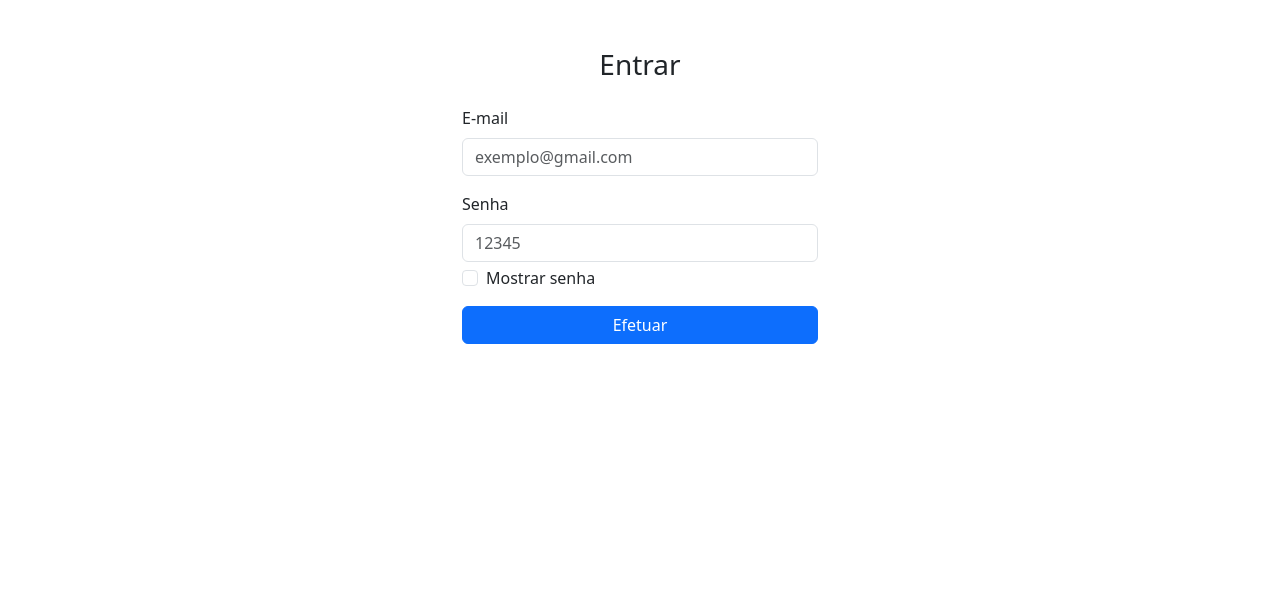
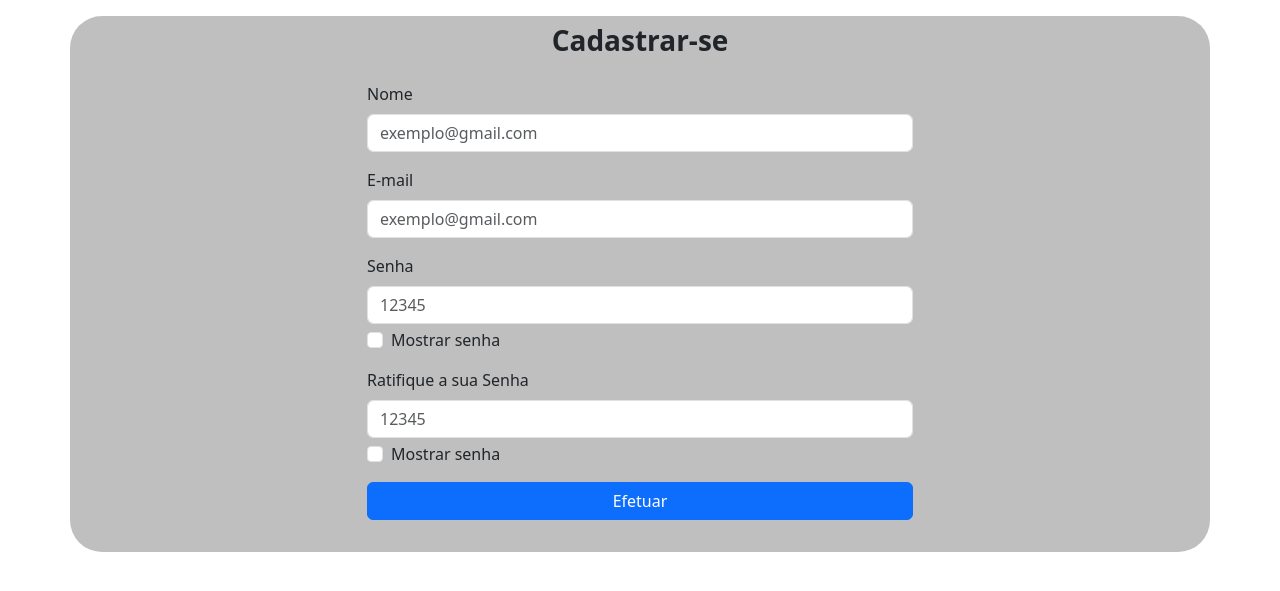
Before and after one commit to pedromigg1313/web_app, a PHP site: page / in a window 1280 px wide. Shown: the top 591 px of the page. Run offline with PHP 8.4, Linux system fonts and the light colour scheme.

Commit message:
Add files via upload

```diff
--- a/conexao_db.php
+++ b/conexao_db.php
@@ -5,12 +5,8 @@ $senha = '';
     $database = 'bd_crud_php';
     $host = 'localhost';
 
-$mysqli = new mysqli($host, $usuario, $senha, $database);
+    $mysqli = new mysqli($usuario, $senha, $database, $host);
 
     if($mysqli->connect_errno) {
         die("Falha ao conectar ao MySQL: " . $mysqli->connect_error);
 }
-
-
-
-?>
--- a/entrar.php
+++ b/entrar.php
@@ -12,7 +12,7 @@
     <div class="container d-flex align-items-center justify-content-center vh-100">
         <div class="card p-2">
             <h3 class="mb-4 text-center"><i class="bi bi-door-open-fill"></i>Entrar</h3>
-            <form id="cadastroForm">
+            <form id="cadastroForm" action="login_cad.php" method="post">
                 <div class="mb-3">
                     <label for="email" class="form-label">E-mail</label>
                     <input type="email" class="form-control focus-ring focus-ring-dark " id="email" placeholder="Digite o seu e-mail" required style="border-color: black;"/>
--- a/index.php
+++ b/index.php
@@ -3,17 +3,21 @@
 <head>
     <meta charset="UTF-8">
     <meta name="viewport" content="width=device-width, initial-scale=1.0">
-    <title>Entrar</title>
+    <title>Cadastrar-se</title>
     <link rel="stylesheet" href="style.css">
     <link href="https://cdn.jsdelivr.net/npm/bootstrap@5.3.8/dist/css/bootstrap.min.css" rel="stylesheet" integrity="sha384-sRIl4kxILFvY47J16cr9ZwB07vP4J8+LH7qKQnuqkuIAvNWLzeN8tE5YBujZqJLB" crossorigin="anonymous">
     <link rel="stylesheet" href="https://cdn.jsdelivr.net/npm/bootstrap-icons@1.13.1/font/bootstrap-icons.min.css">
 </head>
 <body>
-    <div class="container mt-5">
+    <div class="container mt-3 pb-2 bg-black bg-opacity-25 rounded-5">
         <div class="row justify-content-center">
-            <div class="col-md-4">
-                <h3 class="text-center mb-4">Entrar</h3>
-                <form method="POST" action="login.php">
+            <div class="col-md-6">
+                <h3 class="text-center mb-4 mt-2" style="font-weight: bolder">Cadastrar-se</h3>
+                <form method="POST" action="login_cad.php">
+                    <div class="mb-3">
+                        <label for="email" class="form-label">Nome</label>
+                        <input type="email" class="form-control" id="email" placeholder="exemplo@gmail.com"  name="email" required>
+                    </div>
                     <div class="mb-3">
                         <label for="email" class="form-label">E-mail</label>
                         <input type="email" class="form-control" id="email" placeholder="exemplo@gmail.com"  name="email" required>
@@ -26,7 +30,15 @@
                             <label class="form-check-label" for="mostrarSenha">Mostrar senha</label>
                         </div>
                     </div>
-                    <button type="submit" class="btn btn-primary w-100">Efetuar</button>
+                    <div class="mb-3">
+                        <label for="senha" class="form-label">Ratifique a sua Senha</label>
+                        <input type="password" class="form-control" id="senha" placeholder="12345" name="senha" required>
+                        <div class="form-check mt-1">
+                            <input class="form-check-input" type="checkbox" id="mostrarSenha" onclick="document.getElementById('senha').type = this.checked ? 'text' : 'password'">
+                            <label class="form-check-label" for="mostrarSenha">Mostrar senha</label>
+                        </div>
+                    </div>
+                    <button type="submit" class="btn btn-primary w-100 mb-4">Efetuar</button>
                 </form>
             </div>
         </div>
```
Also changed, not shown: login_cad.php (added, +18 -0 lines), style.css (line endings or trailing spaces). Lines whose indentation alone changed are shown as unchanged.
